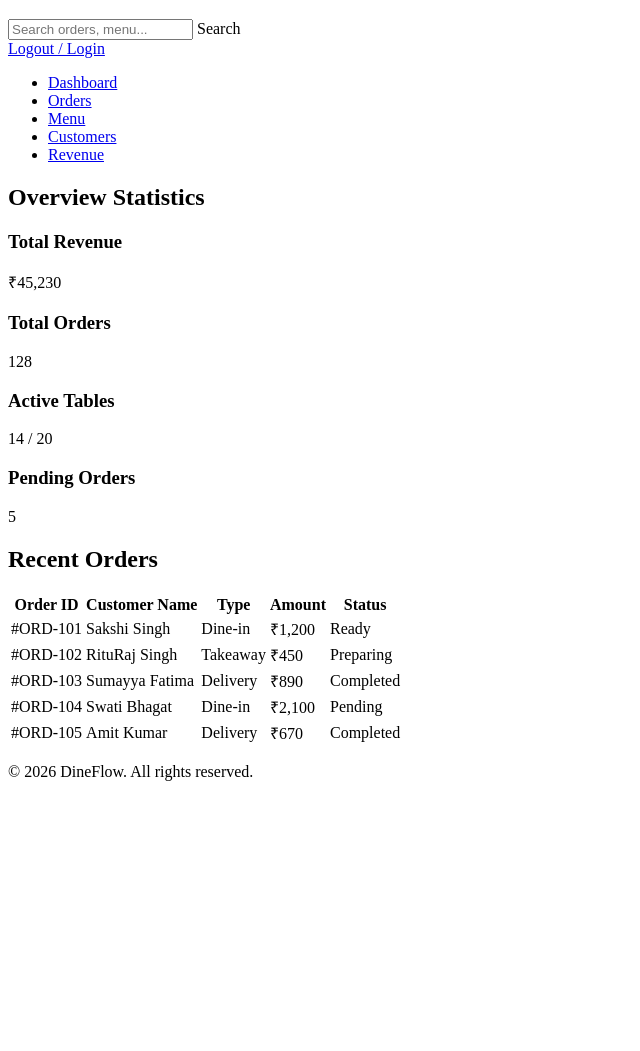
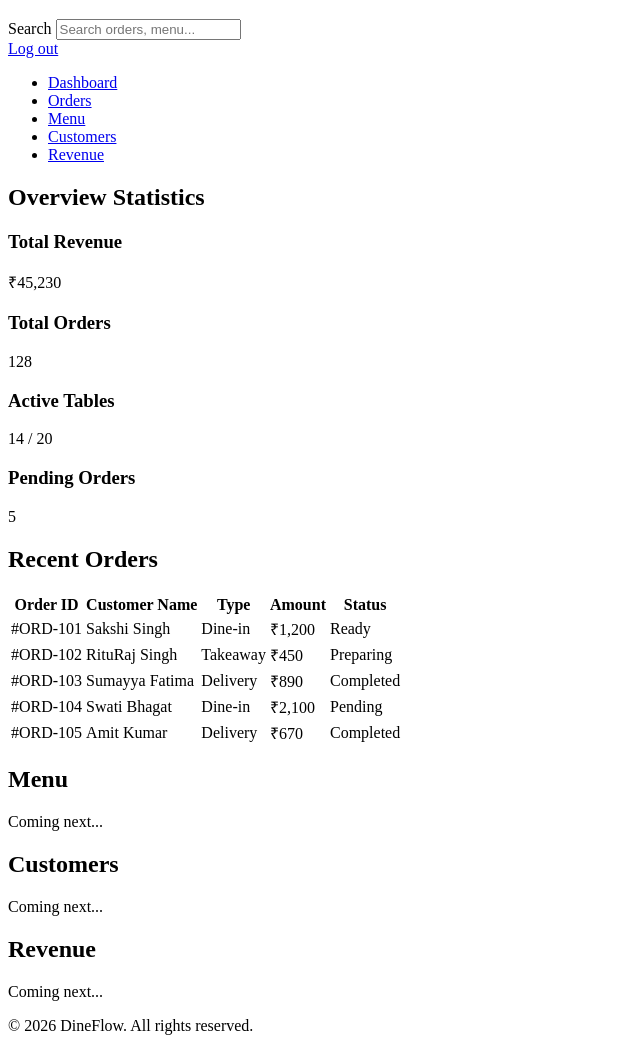
Before and after one commit to SakshiKumari271/dineflow_sakshi, a plain HTML site: page index.html in a window 1280 px wide. Shown: the part 61-1112 px from the top of the page, without its empty margins (0-640 px from the left). Before the commit the page ends 858 px from the top, so only its background shows below. Drawn offline with Linux system fonts and the light colour scheme.

Commit message:
Day 1: Initialize DineFlow dashboard skeleton with semantic tags and aside navigation

```diff
--- a/index.html
+++ b/index.html
@@ -12,14 +12,16 @@
             <h1>DineFlow Restaurant Management</h1>
         </div>
         <div>
+            <label for="global-search">Search</label>
             <input type="search" id="global-search" placeholder="Search orders, menu...">
-            <label for="global-search">Search</label>
         </div>
         <div>
-            <a href="login.html">Logout / Login</a>
+            <a href="login.html">Log out</a>
         </div>
     </header>
 
+
+    <aside>
         <nav>
             <ul>
                 <li><a href="index.html">Dashboard</a></li>
@@ -29,6 +31,8 @@
                 <li><a href="#revenue">Revenue</a></li>
             </ul>
         </nav>
+    </aside>
+
 
     <main>
 
@@ -53,7 +57,7 @@
         </section>
 
 
-        <section>
+        <section id="orders">
             <h2>Recent Orders</h2>
             <table>
                 <thead>
@@ -104,6 +108,22 @@
                 </tbody>
             </table>
         </section>
+
+
+        <section id="menu">
+            <h2>Menu</h2>
+            <p>Coming next...</p>
+        </section>
+
+        <section id="customers">
+            <h2>Customers</h2>
+            <p>Coming next...</p>
+        </section>
+
+        <section id="revenue">
+            <h2>Revenue</h2>
+            <p>Coming next...</p>
+        </section>
     </main>
 
 
```
Lines whose indentation alone changed are shown as unchanged.
